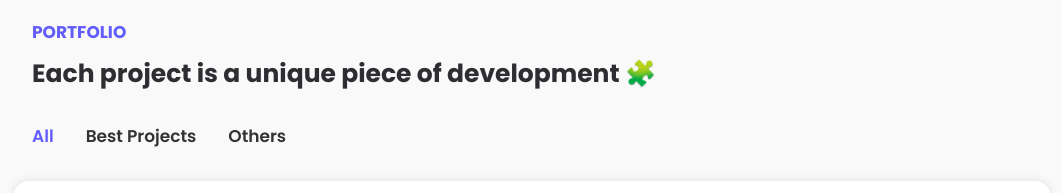
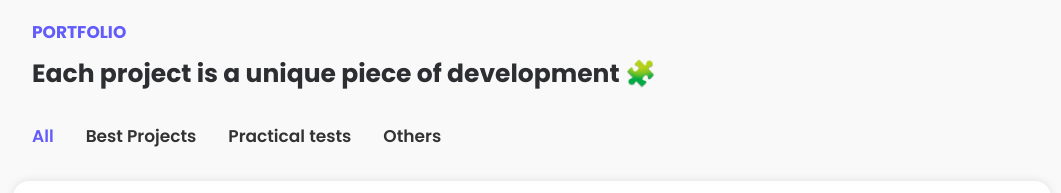
Before and after one commit to sillasemanoel/sils.dev.0.0.0, a React (Vite) app: page / in a window 1280 px wide. Shown: the part 1520-1713 px from the top of the page, without its empty margins (108-1169 px from the left). Built offline with nearby package versions, Linux system fonts and the light colour scheme.

Commit message:
added projects

```diff
--- a/src/components/@minorComponents/filter/filter.tsx
+++ b/src/components/@minorComponents/filter/filter.tsx
@@ -1,6 +1,6 @@
 import { CategoryFilterStyle } from "./style";
 
-type Category = "all" | "myCompanies" | "bestProjects" | "others";
+type Category = "all" | "bestProjects" | "practicalTests" | "others";
 
 type CategoryFilterProps = {
   selectedCategory: Category;
@@ -26,6 +26,12 @@ export default function CategoryFilter({
         Best Projects
       </p>
       <p
+        className={selectedCategory === "practicalTests" ? "active" : ""}
+        onClick={() => onCategoryChange("practicalTests")}
+      >
+        Practical tests
+      </p>
+      <p
         className={selectedCategory === "others" ? "active" : ""}
         onClick={() => onCategoryChange("others")}
       >
--- a/src/components/sections/projects/projects.tsx
+++ b/src/components/sections/projects/projects.tsx
@@ -1,13 +1,13 @@
 import { useState } from "react";
 import { ProjectStyle } from "./style";
-import { myCompaniesProjects } from "../../../types/myCompanies";
+import { practicalTestsProjects } from "../../../types/practicalTests";
 import { bestProjects } from "../../../types/bestProjects";
 import { otherProjects } from "../../../types/others";
 import CategoryFilter from "../../@minorComponents/filter/filter";
 import ProjectsOnTheGrid from "../../@minorComponents/grid/grid";
 import LoadMoreButton from "../../@minorComponents/load-more/load-more";
 
-type Category = "all" | "myCompanies" | "bestProjects" | "others";
+type Category = "all" | "bestProjects" | "practicalTests" | "others";
 
 type Project = {
   title: string;
@@ -19,9 +19,9 @@ type Project = {
 };
 
 const categoryContent: Record<Category, Project[]> = {
-  all: [...myCompaniesProjects, ...bestProjects, ...otherProjects],
-  myCompanies: myCompaniesProjects,
+  all: [...bestProjects, ...practicalTestsProjects, ...otherProjects],
   bestProjects: bestProjects,
+  practicalTests: practicalTestsProjects,
   others: otherProjects,
 };
 
--- a/src/types/myCompanies.ts
+++ /dev/null
@@ -1,10 +0,0 @@
-export type MyCompanyProject = {
-  title: string;
-  description: string;
-  codeLink: string;
-  liveDemoLink: string;
-  technologies: string[];
-  image: string;
-};
-
-export const myCompaniesProjects: MyCompanyProject[] = [];
--- /dev/null
+++ b/src/types/practicalTests.ts
@@ -0,0 +1,32 @@
+import zeDelivery from "../../public/images/projects/ze-delivery.png";
+import ergueiMaos from "../../public/images/projects/erguei-maos.png";
+
+export type practicalTestsProject = {
+  title: string;
+  description: string;
+  codeLink: string;
+  liveDemoLink: string;
+  technologies: string[];
+  image: string;
+};
+
+export const practicalTestsProjects: practicalTestsProject[] = [
+  {
+    title: "ze delivery",
+    description:
+      "Practical test with two questions, one was about raising a card and keeping the others down, the other a unit counter.",
+    codeLink: "https://github.com/sillasemanoel/ze-delivery",
+    liveDemoLink: "#",
+    technologies: ["React"],
+    image: zeDelivery,
+  },
+  {
+    title: "acelera zg",
+    description:
+      "Practical test where the aim was to create a function that would generate an entire song or a part without having to write it.",
+    codeLink: "https://github.com/sillasemanoel/acelera-zg",
+    liveDemoLink: "#",
+    technologies: ["JavaScript"],
+    image: ergueiMaos,
+  },
+];
```
Also changed, not shown: public/images/projects/erguei-maos.png (added), public/images/projects/ze-delivery.png (added).
